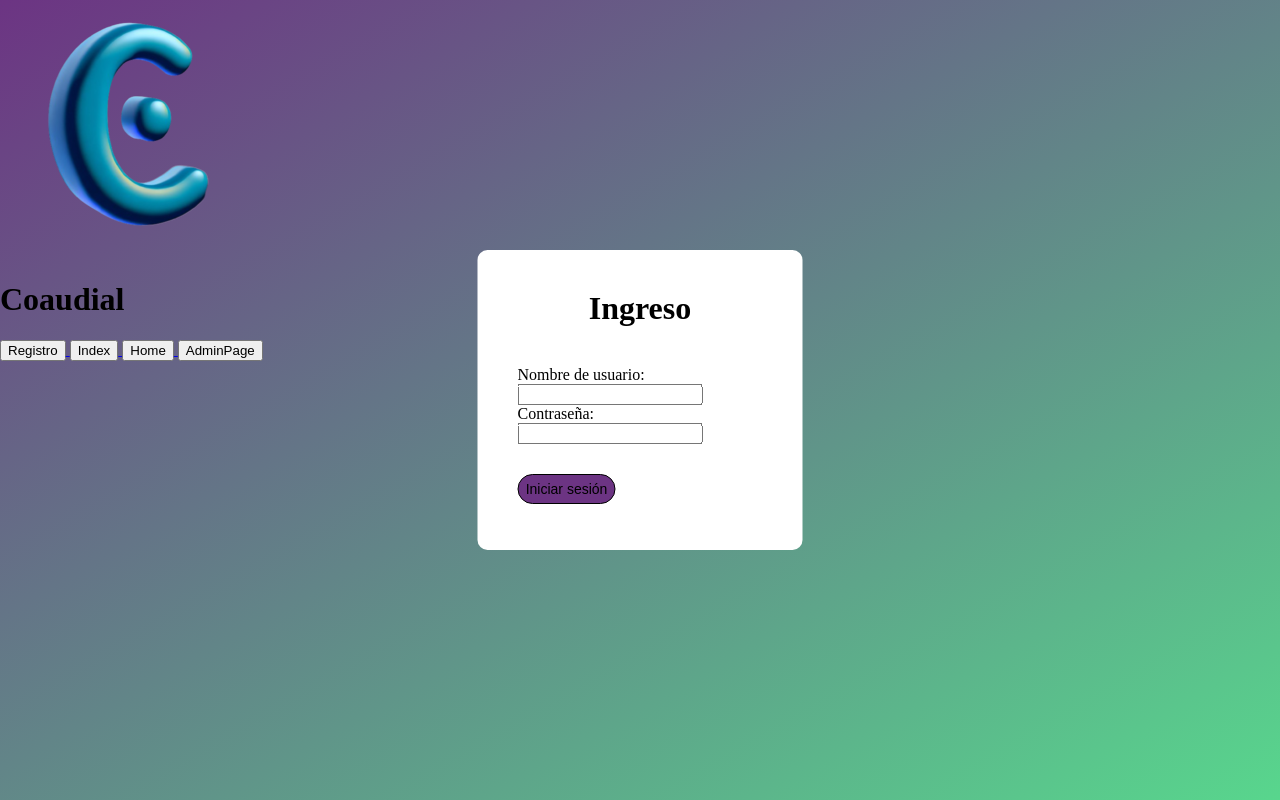
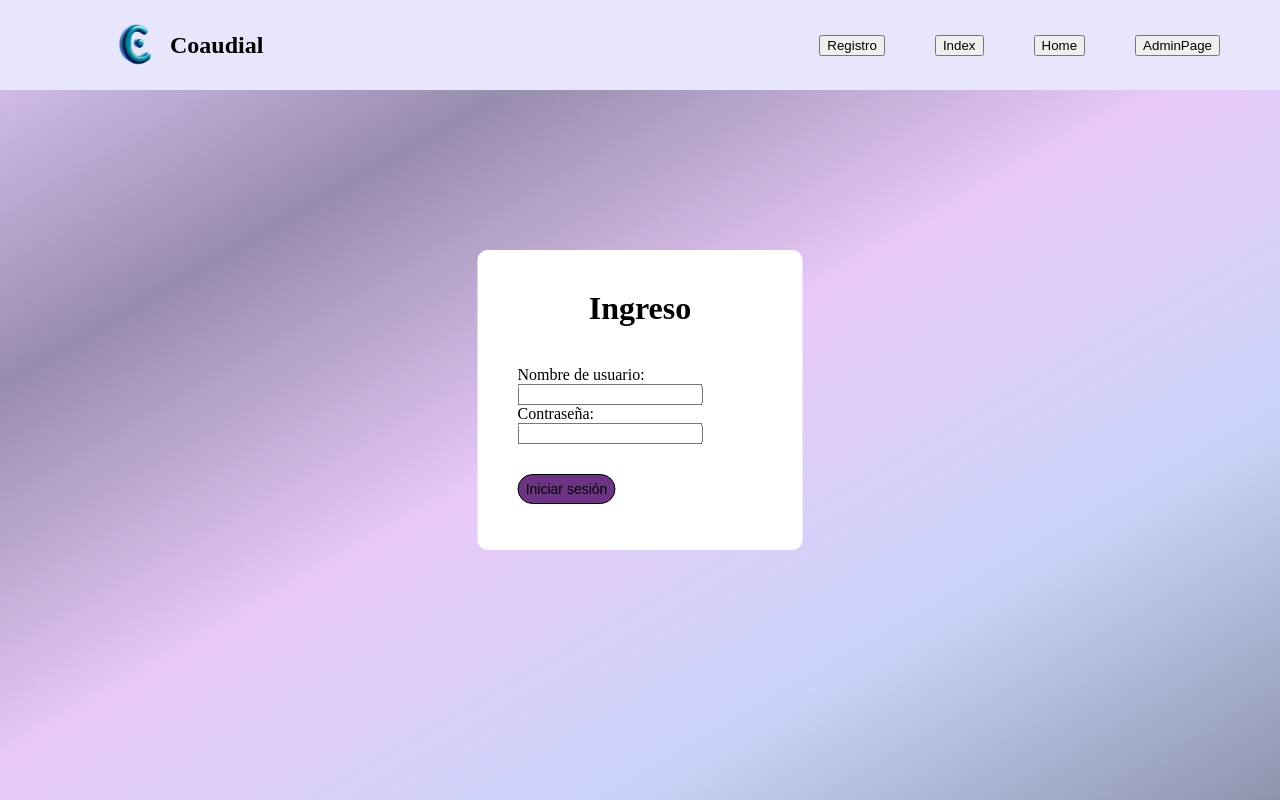
Before and after one commit to V1centeJ1menez/coaudial, a Django app: page /login/ in a window 1280 px wide. Run offline with Django 4.2, Linux system fonts and the light colour scheme.

Commit message:
cambios front

```diff
--- a/tasks/static/frontend/login.css
+++ b/tasks/static/frontend/login.css
@@ -2,11 +2,11 @@ body {
     margin: 0;
     padding: 0;
     font-family: montserrat;
-    background: linear-gradient(150deg, #6C3483, #58D68D);
+    background: linear-gradient(150deg, #e1c9f8, #988dae, #e9c9f8, #c9d4f8, #8d95ae);
     height: 100vh;
 }
 
-.container {
+.form-container {
     background-color: white;
     position: absolute;
     transform: translate(-50%, -50%);
@@ -19,7 +19,7 @@ body {
     box-sizing: border-box;
 }
 
-.container h1{
+.form-container h1{
     text-align: center;
     padding: 0%;
     margin-top: 40px;
@@ -43,3 +43,50 @@ body {
     transition: .5s;
     color: white;
 }
+
+header{
+    display: flex;
+    height: 70px;
+    background-color: #E8E6FA;
+    justify-content: space-between;
+    align-items: center;
+    padding: 10px;
+}
+
+.logo{
+    display: flex;
+    align-items: center;
+}
+
+.logo img{
+    height: 50px;
+    margin-right: 10px;
+    margin-left: 100px;
+}
+
+a{
+    text-decoration: none;
+    color: black;
+    position: relative;
+    float: left;
+
+}
+
+nav a{
+    font-weight: 600;
+    padding-right: 50px;
+}
+
+nav a:hover{
+    color: white;
+}
+
+@media (max-width:700px){
+    header{
+        flex-direction: column;
+    }
+
+    nav{
+        padding: 10px 0px;
+    }
+}
--- a/tasks/static/frontend/styles.css
+++ b/tasks/static/frontend/styles.css
@@ -34,6 +34,7 @@ body {
 .back {
     padding: 40px 0px 40px ;
     background-color: #E8E6FA;
+
 }
 
 .menu {
--- a/tasks/templates/tasks/bases/header_base.html
+++ b/tasks/templates/tasks/bases/header_base.html
@@ -5,15 +5,14 @@
     <meta charset="UTF-8">
     <title>{% block title %}{% endblock %}</title>
     <link rel="icon" href="{% static 'tasks/img/coaudial_icon.ico' %}" >
-
 </head>
 <body>
     <header>
-        <!-- Aquí puedes poner tu barra de navegación, logo, etc. -->
+
         {% block header %}
         <!-- Contenido del encabezado por defecto -->
         {% endblock %}
-
+        <nav>
             {% if request.user.is_authenticated %}
 
                 <a href="{% url 'logout_view' %}">
@@ -61,7 +60,7 @@
                 <button type="button">AdminPage</button>
             </a>
             {% endif %}
-
+        </nav>
     </header>
 
 
@@ -76,6 +75,5 @@
         <!-- Aquí puedes poner tu pie de página -->
         {% endblock %}
     </footer>
-
 </body>
 </html>
--- a/tasks/templates/tasks/login.html
+++ b/tasks/templates/tasks/login.html
@@ -1,15 +1,19 @@
 {% extends "tasks/bases/header_base.html" %}
+
+
 
 {% block header%}
 
-<img src="../../static/tasks/img/coaudial_icon.ico" alt="Icono de coaudial">
-<h1> Coaudial</h1>
+<div class="logo">
+    <img src="../../static/tasks/img/coaudial_icon.png" alt="logo de coaudial">
+    <h2 class="nombre">Coaudial</h2>
+  </div>
 
 {% endblock %}
 
 {% block content%}
 
-<div class="container">
+<div class="form-container">
 
     <h1>Ingreso</h1>
 
@@ -24,9 +28,8 @@
         <input type="submit" class="iniciar-boton" value="Iniciar sesión">
 
     </form>
-    </a>
-    <link rel="stylesheet" href="../../static/frontend/login.css">
 
 </div>
 
+<link rel="stylesheet" href="../../static/frontend/login.css">
 {% endblock %}
```
Also changed, not shown: tasks/static/frontend/estilos.css (+38 -24 lines), tasks/static/frontend/registro.css (+51 -4 lines), tasks/templates/tasks/index.html (+6 -2 lines), tasks/templates/tasks/signup.html (+10 -1 lines). Lines whose indentation alone changed are shown as unchanged.
